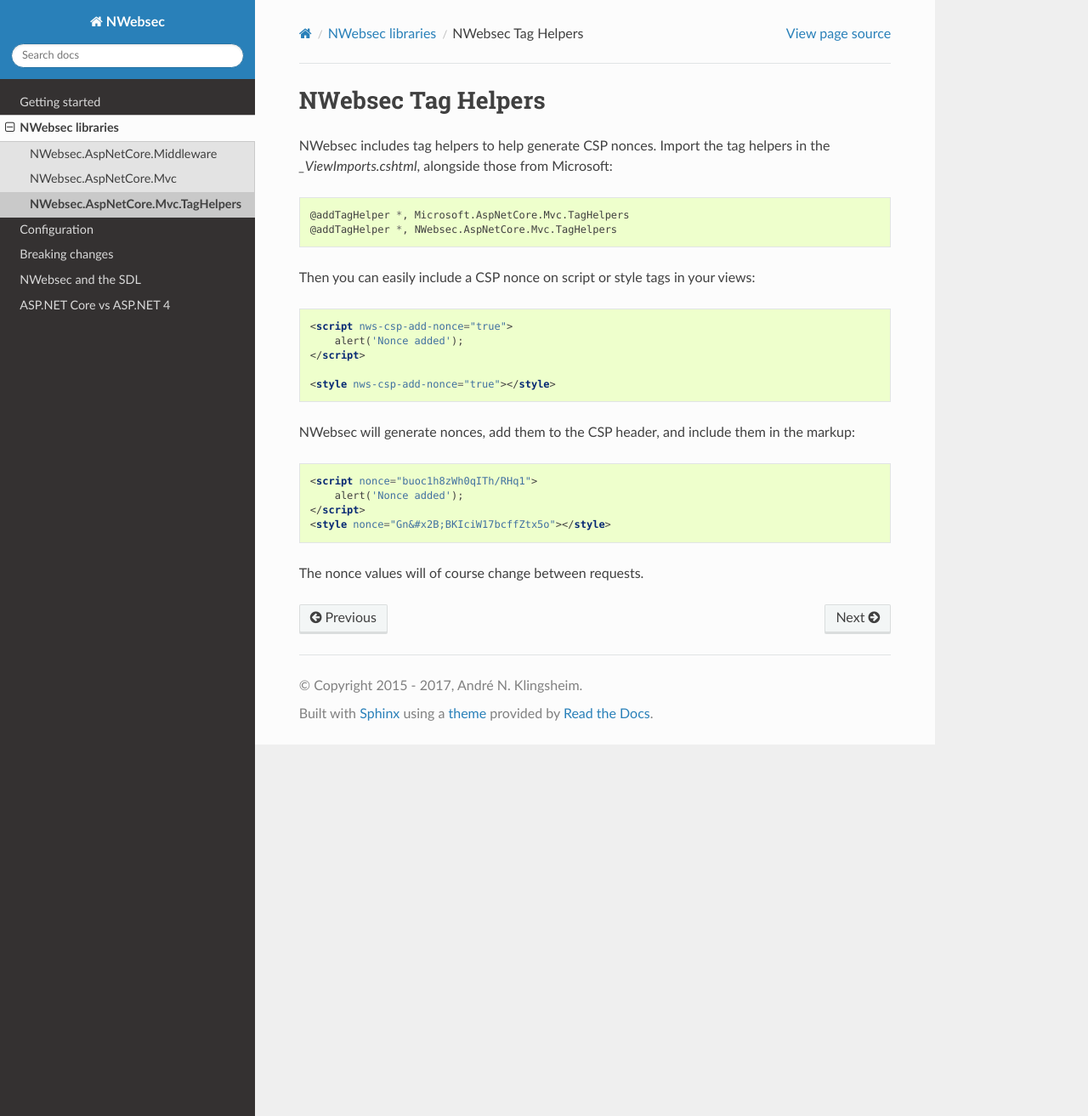
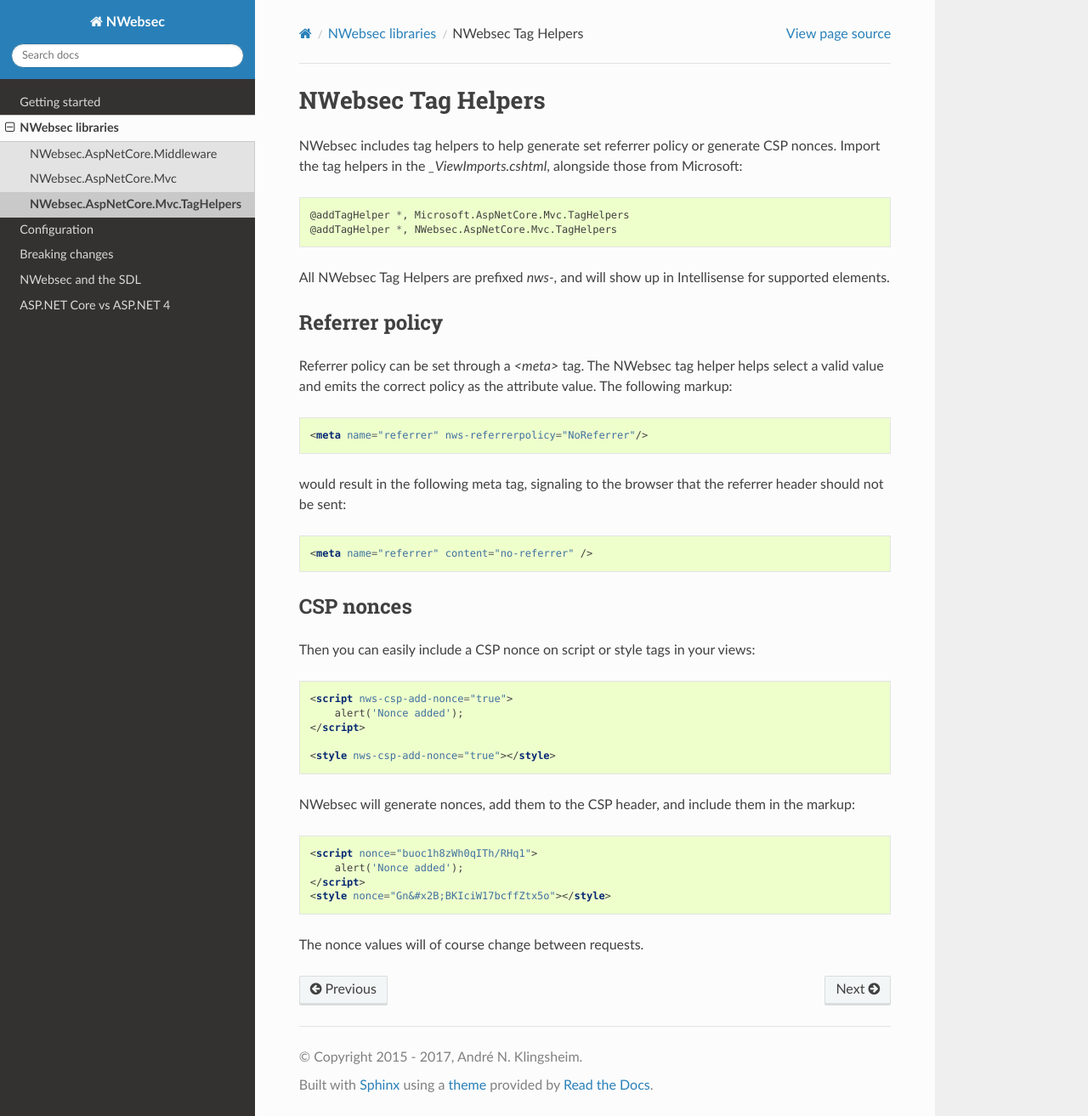
Before and after one commit to NWebsec/Docs, a Sphinx documentation site: the page built from source/nwebsec/NWebsec.AspNetCore.Mvc.TagHelpers.rst, in a window 1280 px wide and 1313 px high. Shown: the whole window at 85% size. Built offline with Sphinx 7.4.7 and the Read the Docs theme 2.0.0, drawn with Linux system fonts in a browser that asks for light colours.

Commit message:
Added docs for referrer policy and 'strict-dynamic'

```diff
--- a/source/nwebsec/Configuration.rst
+++ b/source/nwebsec/Configuration.rst
@@ -8,6 +8,7 @@
 
    Cache headers <Configuring-cache-headers>
    Redirect validation <Redirect-validation>
+   Referrer-Policy <Configuring-referrerpolicy>
    Content-Security-Policy <Configuring-csp>
    Upgrade-insecure-requests
    Strict-Transport-Security <Configuring-hsts>
--- a/source/nwebsec/Configuring-csp.rst
+++ b/source/nwebsec/Configuring-csp.rst
@@ -46,6 +46,7 @@
 
 * manifest-src
 * block-all-mixed-content
+* strict-dynamic
 
 `Upgrade Insecure Requests <https://www.w3.org/TR/upgrade-insecure-requests/>`_ adds another CSP directive, see :doc:`Upgrade-insecure-requests` for details.
 
--- a/source/nwebsec/NWebsec.AspNetCore.Mvc.TagHelpers.rst
+++ b/source/nwebsec/NWebsec.AspNetCore.Mvc.TagHelpers.rst
@@ -1,13 +1,32 @@
-###################
 NWebsec Tag Helpers
-###################
+===================
 
-NWebsec includes tag helpers to help generate CSP nonces. Import the tag helpers in the `_ViewImports.cshtml`, alongside those from Microsoft:
+NWebsec includes tag helpers to help generate set referrer policy or generate CSP nonces. Import the tag helpers in the `_ViewImports.cshtml`, alongside those from Microsoft:
 
 ..  code-block:: c#
 
     @addTagHelper *, Microsoft.AspNetCore.Mvc.TagHelpers
     @addTagHelper *, NWebsec.AspNetCore.Mvc.TagHelpers
+
+All NWebsec Tag Helpers are prefixed `nws-`, and will show up in Intellisense for supported elements.
+
+Referrer policy
+---------------
+Referrer policy can be set through a `<meta>` tag. The NWebsec tag helper helps select a valid value and emits the correct policy as the attribute value. The following markup:
+
+..  code-block:: html
+
+       <meta name="referrer" nws-referrerpolicy="NoReferrer"/>
+
+would result in the following meta tag, signaling to the browser that the referrer header should not be sent:
+
+..  code-block:: html
+
+    <meta name="referrer" content="no-referrer" />
+
+
+CSP nonces
+----------
 
 Then you can easily include a CSP nonce on script or style tags in your views:
 
```
Also changed, not shown: source/nwebsec/Configuring-referrerpolicy.rst (added, +46 -0 lines), source/nwebsec/getting-started.rst (+7 -4 lines), source/nwebsec/libraries.rst (+3 -6 lines).
